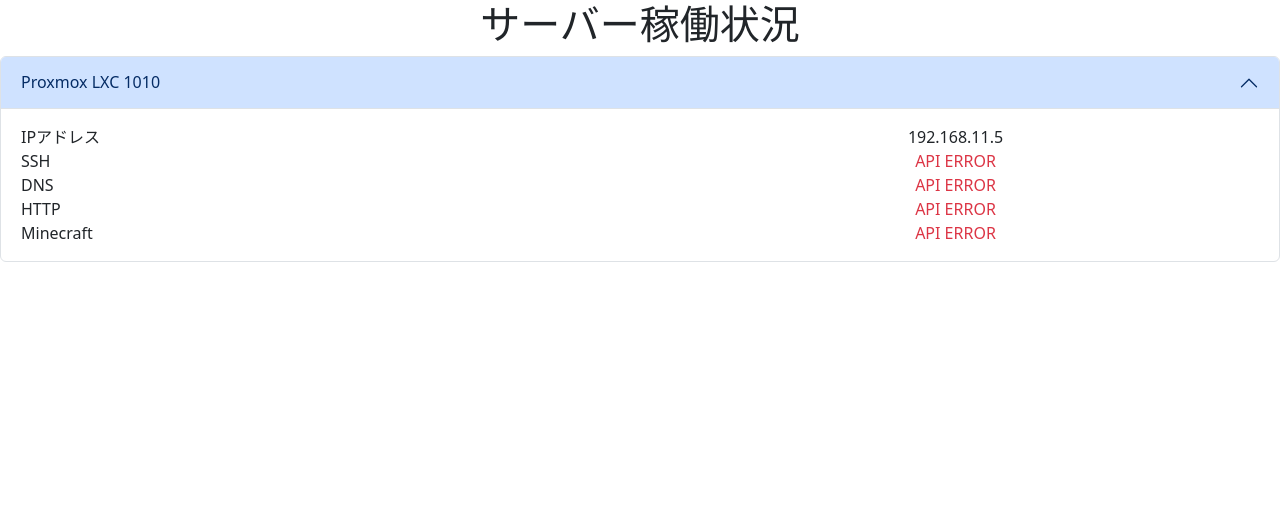
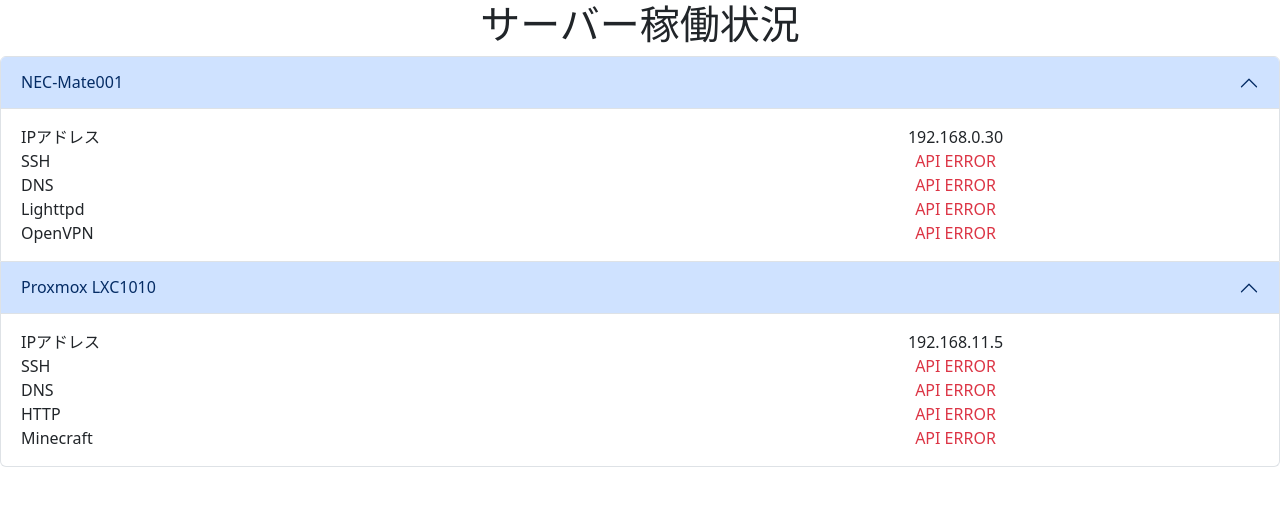
Before and after one commit to matsukz/Check_Server_Health, a PHP site: page / in a window 1280 px wide. Shown: the top 506 px of the page. Run offline with PHP 8.4, Linux system fonts and the light colour scheme; data that the repository does not hold is empty.

Commit message:
ふたつ

```diff
--- a/php/index.php
+++ b/php/index.php
@@ -39,14 +39,57 @@
             }
         ?>
         <h1 class="text-center">サーバー稼働状況</h1>
+
         <div class="accordion" id="accordion_main">
+
+            <!-- メイト-->
             <div class="accordion-item">
-                <h2 class="accordion-header" id="accordion_1_h">
-                    <button class="accordion-button" type="button" data-bs-toggle="collapse" data-bs-target="#accordion_1_main" aria-expanded="true" aria-controls="accordion_1_main">
-                        Proxmox LXC 1010
+                <h2 class="accordion-header" id="accordion_mate_h">
+                    <button class="accordion-button" type="button" data-bs-toggle="collapse" data-bs-target="#accordion_mate_main" aria-expanded="true" aria-controls="accordion_mate_main">
+                        NEC-Mate001
                     </button>
                 </h2>
-                <div id="accordion_1_main" class="accordion-collapse collapse show" aria-labelledby="accordion_1_h">
+                <div id="accordion_mate_main" class="accordion-collapse collapse show" aria-labelledby="accordion_mate_h">
+                    <div class="accordion-body">
+
+                        <div class="row">
+                            <div class="col-6">IPアドレス</div>
+                            <div class="col-6"><div class="text-center"><?php echo $IP_Mate;?></div></div>
+                        </div>
+
+                        <div class="row">
+                            <div class="col-6">SSH</div>
+                            <div class="col-6">
+                                <?php echo PortCheck($IP_Mate,"22");?>
+                            </div>
+
+                            <div class="col-6">DNS</div>
+                            <div class="col-6">
+                                <?php echo PortCheck($IP_Mate,"53");?>
+                            </div>
+
+                            <div class="col-6">Lighttpd</div>
+                            <div class="col-6">
+                                <?php echo PortCheck($IP_Mate,"80");?>
+                            </div>
+
+                            <div class="col-6">OpenVPN</div>
+                            <div class="col-6">
+                                <?php echo PortCheck($IP_Mate,"443");?>
+                            </div>
+                        </div>
+                    </div>
+                </div>
+            </div>
+
+            <!-- LXC1010 -->
+            <div class="accordion-item">
+                <h2 class="accordion-header" id="accordion_lxc1010_h">
+                    <button class="accordion-button" type="button" data-bs-toggle="collapse" data-bs-target="#accordion_lxc1010_main" aria-expanded="true" aria-controls="accordion_lxc1010_main">
+                        Proxmox LXC1010
+                    </button>
+                </h2>
+                <div id="accordion_lxc1010_main" class="accordion-collapse collapse show" aria-labelledby="accordion_lxc1010_h">
                     <div class="accordion-body">
 
                         <div class="row">
@@ -81,11 +124,11 @@
                                 <?php echo PortCheck($IP_LXC1010,"25565");?>
                             </div>
                         </div>
-
                     </div>
                 </div>
             </div>
             <!-- accordionを追加するならここから下  -->
+
         </div>
 
     </body>
```
